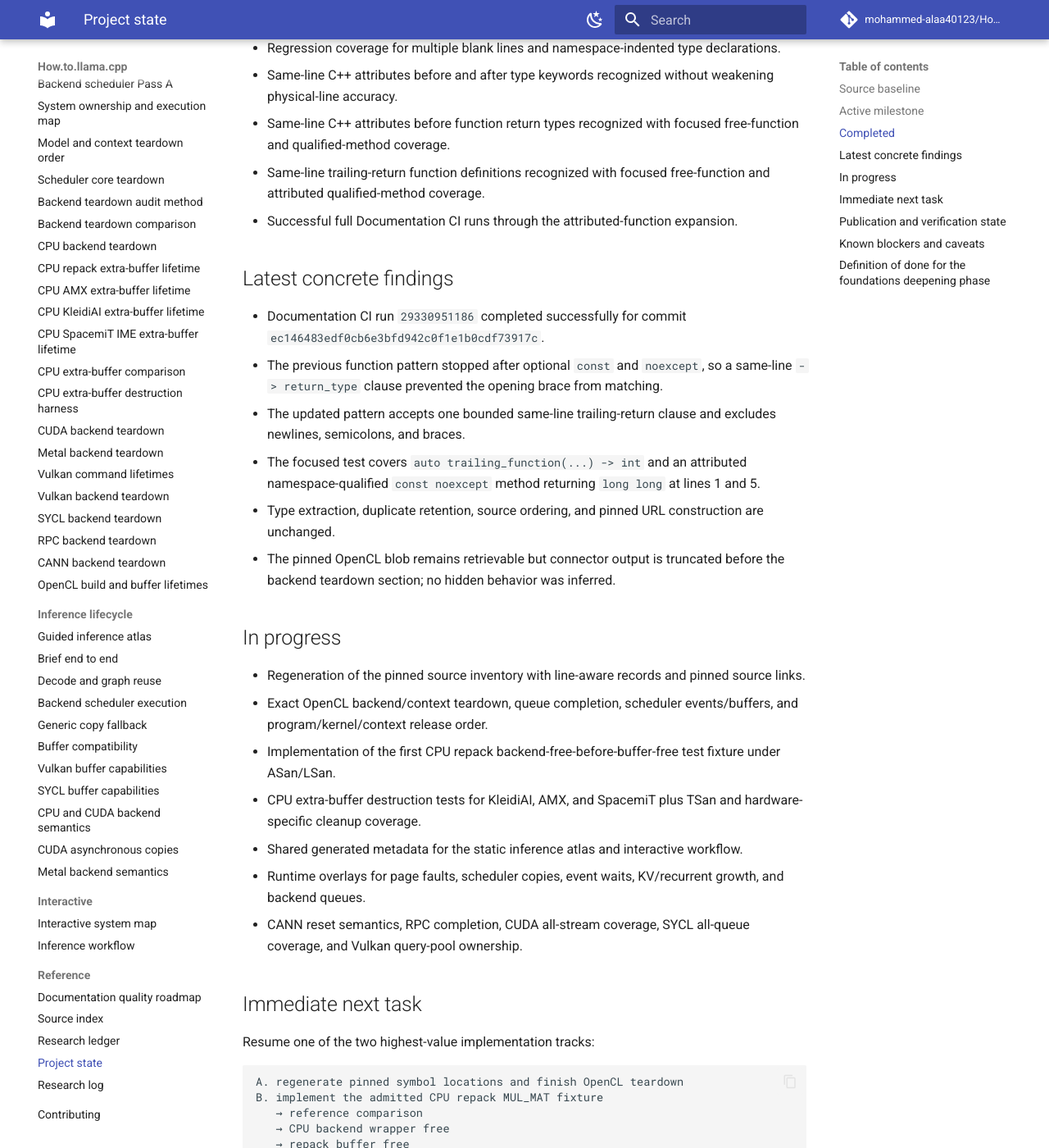
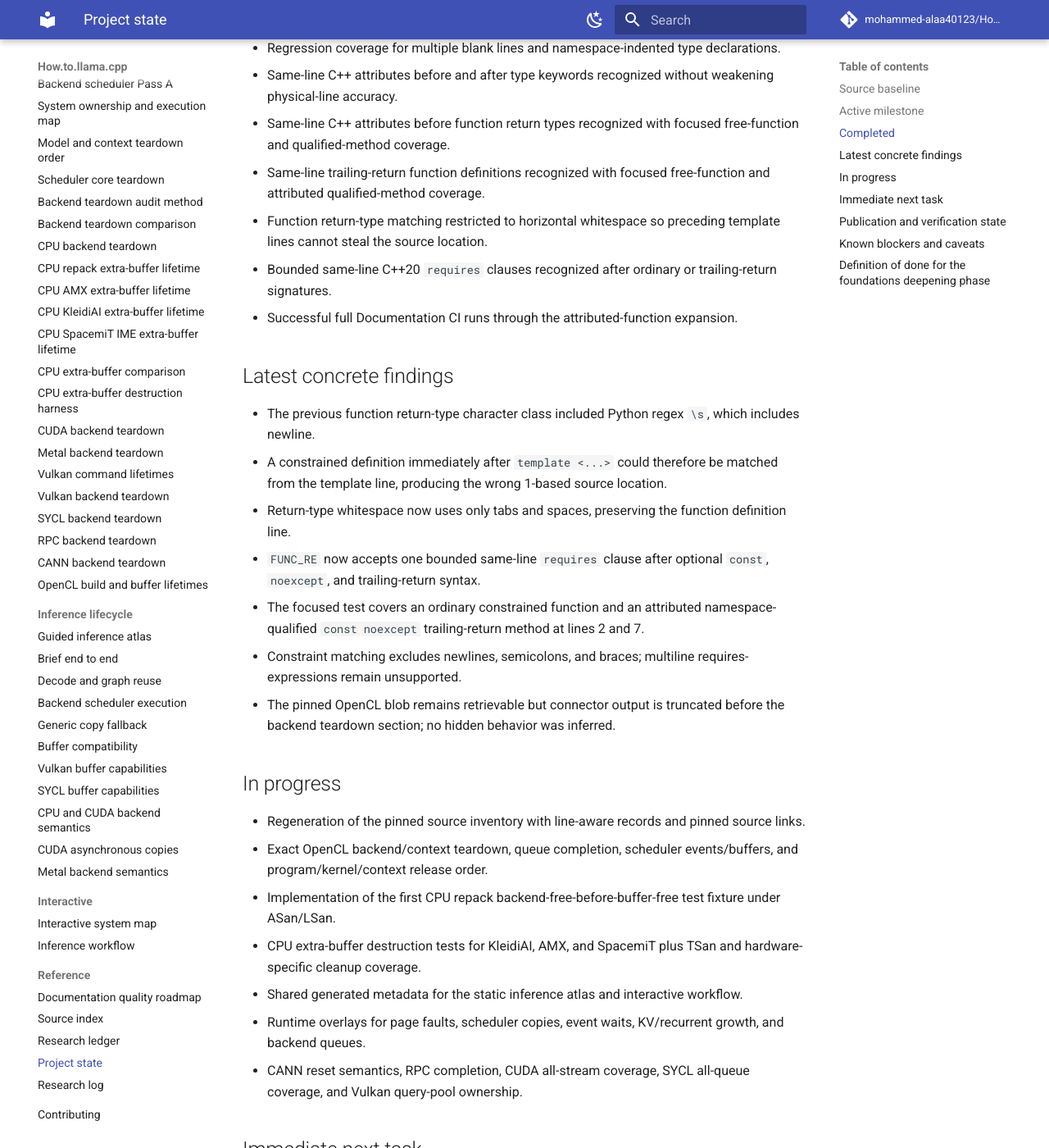
Before and after one commit to mohammed-alaa40123/How.to.llama.cpp, an MkDocs documentation site: the page built from docs/reference/project-state.md, in a window 1280 px wide and 1400 px high, scrolled down 1386 px. Shown: the whole window at 82% size. Built offline with MkDocs 1.6.1 and Material for MkDocs 9.7.7, drawn with Linux system fonts in a browser that asks for light colours; comment, search, counter and statistics services are not loaded; some of the changed text lies outside the part shown.

Commit message:
record constrained function indexing state

```diff
--- a/docs/reference/project-state.md
+++ b/docs/reference/project-state.md
@@ -36,15 +36,18 @@ Read this file after the root README on every run. It is the compact checkpoint
 - Same-line C++ attributes before and after type keywords recognized without weakening physical-line accuracy.
 - Same-line C++ attributes before function return types recognized with focused free-function and qualified-method coverage.
 - Same-line trailing-return function definitions recognized with focused free-function and attributed qualified-method coverage.
+- Function return-type matching restricted to horizontal whitespace so preceding template lines cannot steal the source location.
+- Bounded same-line C++20 `requires` clauses recognized after ordinary or trailing-return signatures.
 - Successful full Documentation CI runs through the attributed-function expansion.
 
 ## Latest concrete findings
 
-- Documentation CI run `29330951186` completed successfully for commit `ec146483edf0cb6e3bfd942c0f1e1b0cdf73917c`.
-- The previous function pattern stopped after optional `const` and `noexcept`, so a same-line `-> return_type` clause prevented the opening brace from matching.
-- The updated pattern accepts one bounded same-line trailing-return clause and excludes newlines, semicolons, and braces.
-- The focused test covers `auto trailing_function(...) -> int` and an attributed namespace-qualified `const noexcept` method returning `long long` at lines 1 and 5.
-- Type extraction, duplicate retention, source ordering, and pinned URL construction are unchanged.
+- The previous function return-type character class included Python regex `\s`, which includes newline.
+- A constrained definition immediately after `template <...>` could therefore be matched from the template line, producing the wrong 1-based source location.
+- Return-type whitespace now uses only tabs and spaces, preserving the function definition line.
+- `FUNC_RE` now accepts one bounded same-line `requires` clause after optional `const`, `noexcept`, and trailing-return syntax.
+- The focused test covers an ordinary constrained function and an attributed namespace-qualified `const noexcept` trailing-return method at lines 2 and 7.
+- Constraint matching excludes newlines, semicolons, and braces; multiline requires-expressions remain unsupported.
 - The pinned OpenCL blob remains retrievable but connector output is truncated before the backend teardown section; no hidden behavior was inferred.
 
 ## In progress
@@ -73,10 +76,10 @@ B. implement the admitted CPU repack MUL_MAT fixture
 ## Publication and verification state
 
 - Work is published in PR #1 from branch `automation/backend-teardown-audit-method`; the PR remains open and mergeable.
-- Added detailed note `logs/research/2026-07-14/1550-trailing-return-function-indexing.md`.
-- Added focused tests for same-line trailing-return function definitions.
-- The preceding attributed-function increment passed full Documentation CI and strict MkDocs.
-- GitHub-hosted Documentation CI is pending for the final trailing-return branch head.
+- Added detailed note `logs/research/2026-07-14/1651-requires-function-indexing.md`.
+- Added focused tests for constrained function definitions and exact lines after template declarations.
+- The preceding trailing-return increment's final Documentation CI result must be checked together with the new branch-head run.
+- GitHub-hosted Documentation CI is pending for the constrained-function branch head.
 - Full local checkout validation remains unavailable because direct GitHub DNS resolution is blocked in this runtime.
 - The public Pages route for branch-only artifacts cannot deploy until PR #1 merges; live verification remains pending.
 
@@ -86,7 +89,7 @@ B. implement the admitted CPU repack MUL_MAT fixture
 - **Large upstream file blocker:** the connector exposes the pinned OpenCL blob as truncated output and exact hidden symbols remain difficult to search.
 - **Local validation blocker:** direct cloning fails with `Could not resolve host: github.com`; full local Python tests, strict MkDocs build, and `check_site.sh` require a usable checkout. GitHub-hosted Documentation CI is the authoritative validation path for this branch.
 - **Pages verification blocker:** branch-only documentation cannot deploy until PR #1 merges; live HTTP and rendered-content checks remain pending.
-- **Source-index caveat:** same-line standard attributes and same-line trailing-return definitions are recognized; multiline attributes/returns, requires clauses, arbitrary declaration macros, operators, and generated syntax remain approximate or unresolved.
+- **Source-index caveat:** same-line standard attributes, trailing-return definitions, and bounded same-line constraints are recognized; multiline attributes/returns/constraints, arbitrary declaration macros, operators, and generated syntax remain approximate or unresolved.
 - **Harness caveat:** a skipped hardware-gated path is not evidence that the lifetime ordering passed.
 - **SpacemiT caveat:** buffer lifetime is distinct from thread-local TCM leases and process-level pool-manager lifetime.
 - **Scope caveat:** optional CPU extra-buffer audits do not prove behavior for HBM or future implementations.
```
Also changed, not shown: other parts of docs/reference/project-state.md (+1 -1 lines).
